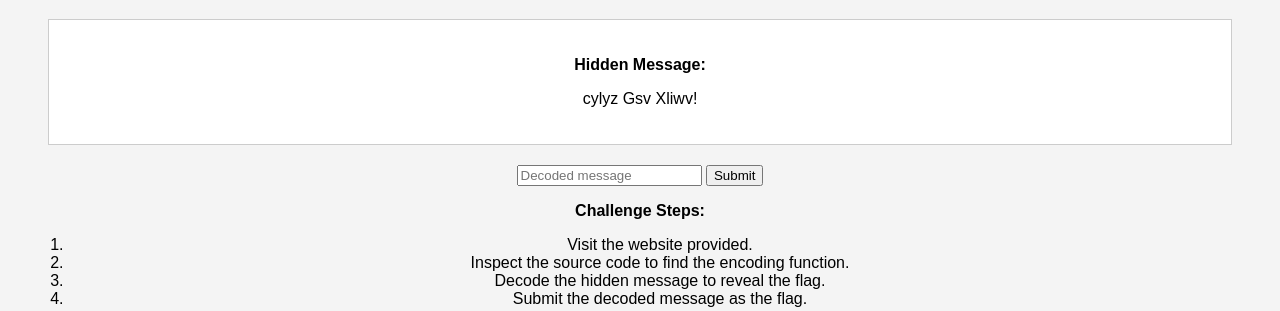
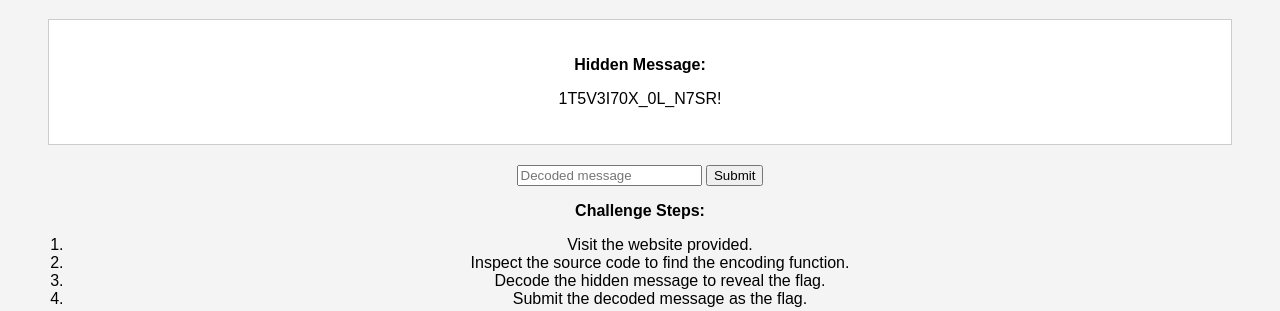
Before and after one commit to Jayant004-github/Jayant004-github.github.io, a PHP site: page / in a window 1280 px wide. Shown: the part 163-474 px from the top of the page. Run offline with PHP 8.4, Linux system fonts and the light colour scheme.

Commit message:
Update index.php

```diff
--- a/index.php
+++ b/index.php
@@ -55,7 +55,7 @@
 
     <div class="message-container">
         <p><strong>Hidden Message:</strong></p>
-        <p id="encoded-message">cylyz Gsv Xliwv!</p>
+        <p id="encoded-message">1T5V3I70X_0L_N7SR!</p>
         <!-- <p><strong>Decoded Message:</strong></p>
         <p id="decoded-message"></p> -->
     </div>
```
